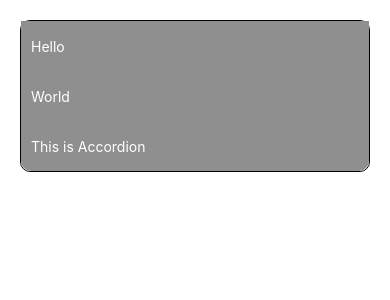
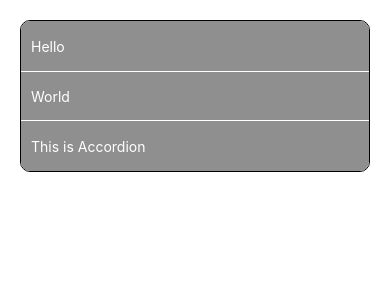
Before and after one commit to pranaybinju/simple-accordion, a React Native app: screen / in a window 390 px wide. Shown: the top 300 px of the page. Built offline with nearby package versions, Linux system fonts and the light colour scheme.

Commit message:
style changes

```diff
--- a/Accordion.js
+++ b/Accordion.js
@@ -191,6 +191,7 @@ export default class Accordion extends React.PureComponent {
             borderRadius: 10,
 
             borderWidth: 1,
+            overflow: 'hidden',
             borderColor: '#00000',
           }}>
           <Animated.View style={{height: this.heightRow1}}>
@@ -205,6 +206,7 @@ export default class Accordion extends React.PureComponent {
                   backgroundColor: '#8f8f8f',
                   height: 50,
 
+                  borderColor: 'white',
                   flexDirection: 'row',
                   alignItems: 'center',
                 }}>
@@ -242,6 +244,9 @@ export default class Accordion extends React.PureComponent {
 
                   flexDirection: 'row',
                   alignItems: 'center',
+                  borderTopWidth: 1,
+                  borderBottomWidth: 1,
+                  borderColor: 'white',
                 }}>
                 <Text style={{marginLeft: 10, color: 'white', fontSize: 14}}>
                   World
@@ -255,7 +260,8 @@ export default class Accordion extends React.PureComponent {
             )}
           </Animated.View>
 
-          <Animated.View style={{height: this.heightRow3}}>
+          <Animated.View
+            style={{height: this.heightRow3, border: 1, borderColor: 'white'}}>
             <TouchableOpacity
               onPress={() => {
                 this.animateThirdRow();
@@ -266,8 +272,6 @@ export default class Accordion extends React.PureComponent {
                   backgroundColor: '#8f8f8f',
                   height: 50,
 
-                  borderBottomLeftRadius: 10,
-                  borderBottomRightRadius: 10,
                   flexDirection: 'row',
                   alignItems: 'center',
                 }}>
```
